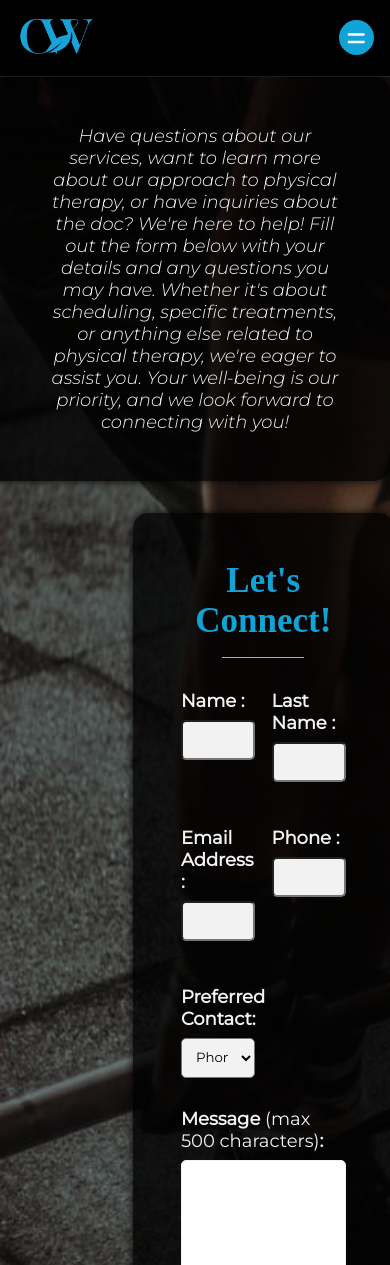
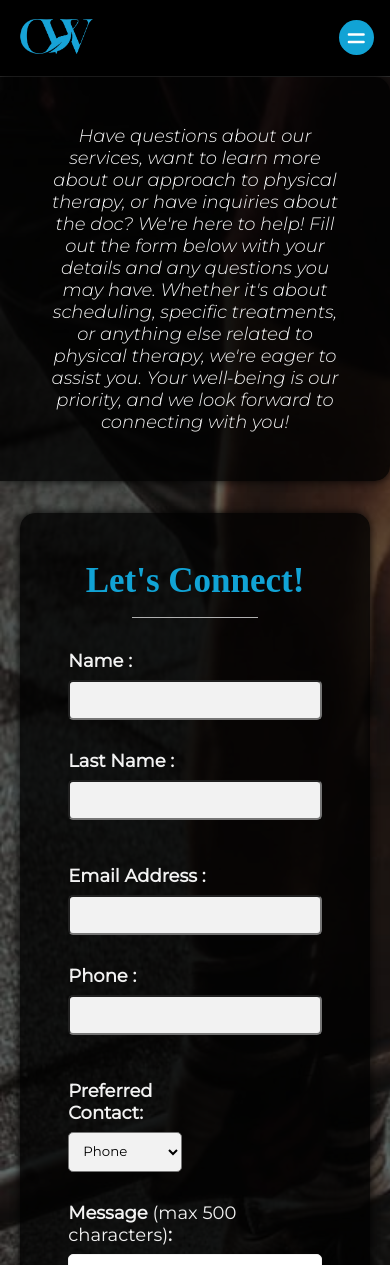
Before and after one commit to kmlibin/concierge-wellnessPT, a React (Create React App) app: page /contact in a window 390 px wide. Shown: the top 1265 px of the page. Built offline with nearby package versions, Linux system fonts and the light colour scheme; a web font is replaced by a local one.

Commit message:
responsive inputs and screen

```diff
--- a/src/components/ContactForm/ContactForm.scss
+++ b/src/components/ContactForm/ContactForm.scss
@@ -13,6 +13,10 @@
   align-items: center;
   z-index: 2;
   margin-top: 1rem;
+
+  @media screen and (max-width: 1024px) {
+    width: 100%;
+  }
 
   h2 {
     text-align: center;
@@ -46,6 +50,10 @@
     .phone-input {
       width: 45%;
 
+      @media screen and (max-width: 1024px) {
+        width: 100%;
+      }
+
 
       input {
         font-family: $bodyFont;
@@ -63,6 +71,11 @@
     .name-lastname-container {
       display: flex;
       justify-content: space-between;
+
+      @media screen and (max-width: 1000px) {
+        width: 100%;
+        flex-direction: column;
+      }
     }
 
     .select-input {
```
